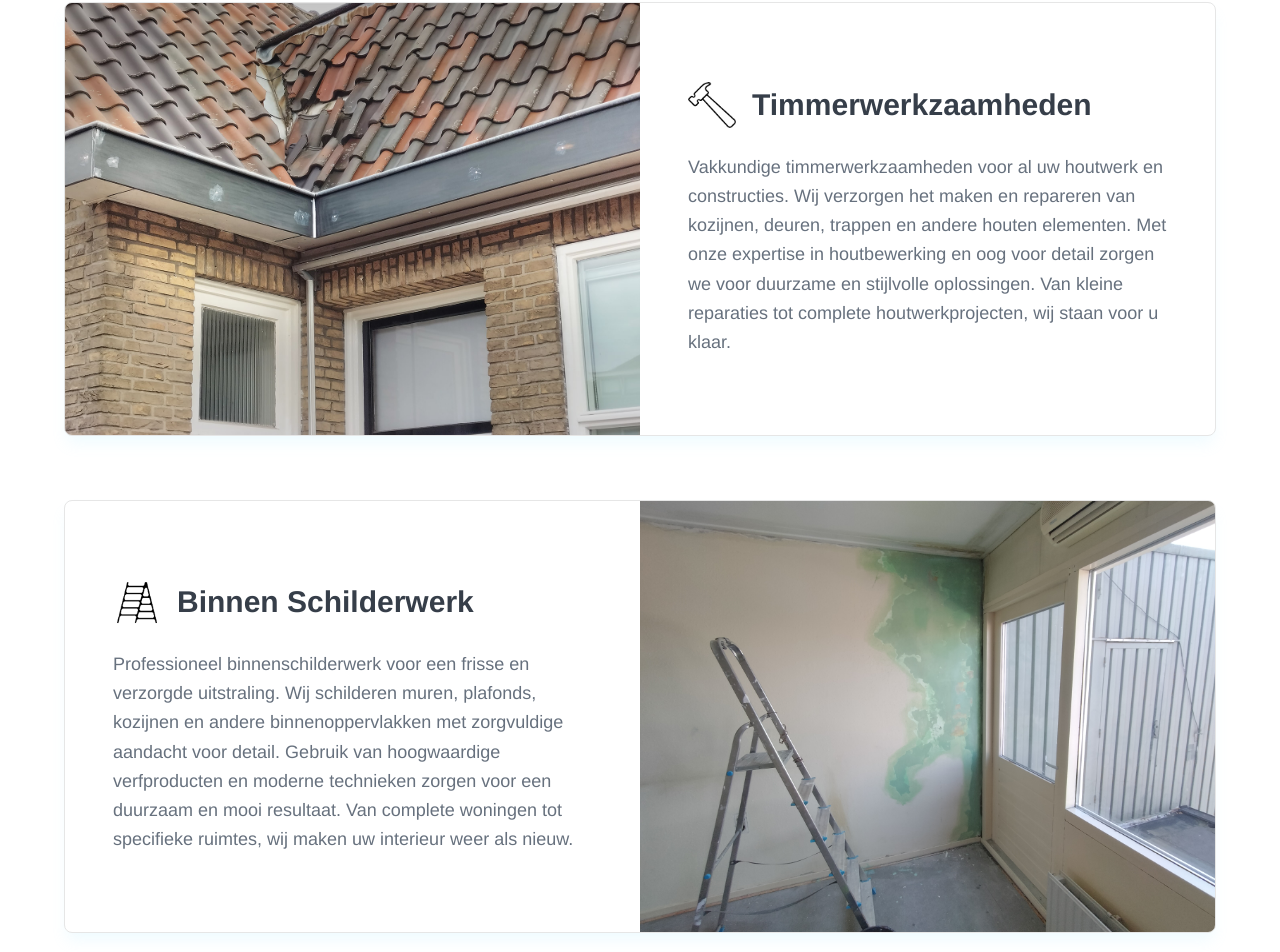
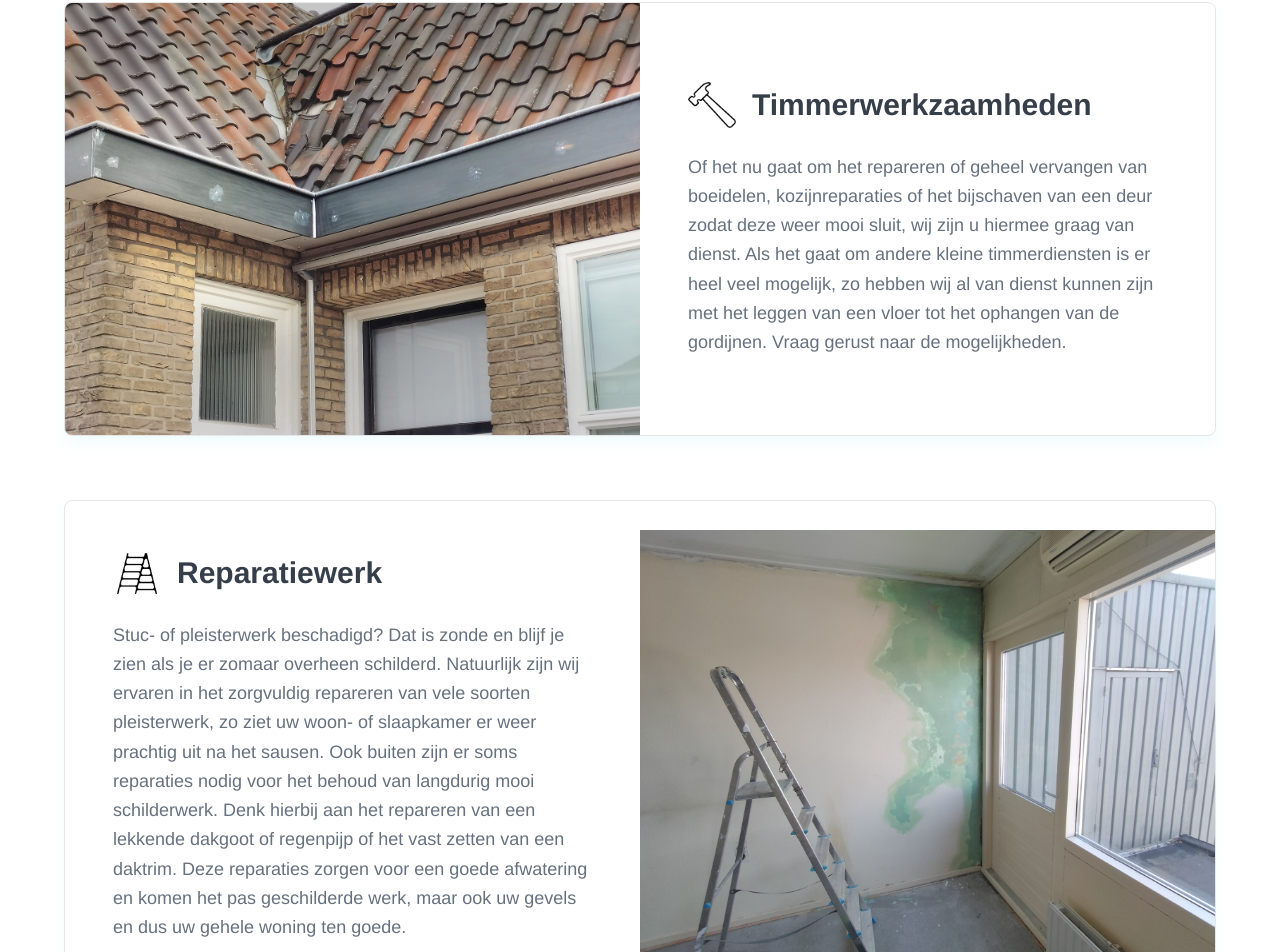
Before and after one commit to karmkoopman/website, a React (Vite) app: page /werkzaamheden in a window 1280 px wide. Shown: the part 1748-2700 px from the top of the page. Built offline with nearby package versions, Linux system fonts and the light colour scheme.

Commit message:
Revise descriptions and titles in Services component for enhanced clarity and detail

```diff
--- a/src/components/Services.tsx
+++ b/src/components/Services.tsx
@@ -34,13 +34,13 @@ const Services = () => {
     {
       icon: <img src={timmermanIcon} alt="Timmerman" className="h-12 w-12 object-contain" />,
       title: "Timmerwerkzaamheden",
-      description: "Vakkundige timmerwerkzaamheden voor al uw houtwerk en constructies. Wij verzorgen het maken en repareren van kozijnen, deuren, trappen en andere houten elementen. Met onze expertise in houtbewerking en oog voor detail zorgen we voor duurzame en stijlvolle oplossingen. Van kleine reparaties tot complete houtwerkprojecten, wij staan voor u klaar.",
+      description: "Of het nu gaat om het repareren of geheel vervangen van boeidelen, kozijnreparaties of het bijschaven van een deur zodat deze weer mooi sluit, wij zijn u hiermee graag van dienst. Als het gaat om andere kleine timmerdiensten is er heel veel mogelijk, zo hebben wij al van dienst kunnen zijn met het leggen van een vloer tot het ophangen van de gordijnen. Vraag gerust naar de mogelijkheden.",
       image: boeideelImage
     },
     {
       icon: <img src={reparatiesIcon} alt="Reparaties" className="h-12 w-12 object-contain" />,
-      title: "Binnen Schilderwerk",
-      description: "Professioneel binnenschilderwerk voor een frisse en verzorgde uitstraling. Wij schilderen muren, plafonds, kozijnen en andere binnenoppervlakken met zorgvuldige aandacht voor detail. Gebruik van hoogwaardige verfproducten en moderne technieken zorgen voor een duurzaam en mooi resultaat. Van complete woningen tot specifieke ruimtes, wij maken uw interieur weer als nieuw.",
+      title: "Reparatiewerk",
+      description: "Stuc- of pleisterwerk beschadigd? Dat is zonde en blijf je zien als je er zomaar overheen schilderd. Natuurlijk zijn wij ervaren in het zorgvuldig repareren van vele soorten pleisterwerk, zo ziet uw woon- of slaapkamer er weer prachtig uit na het sausen. Ook buiten zijn er soms reparaties nodig voor het behoud van langdurig mooi schilderwerk. Denk hierbij aan het repareren van een lekkende dakgoot of regenpijp of het vast zetten van een daktrim. Deze reparaties zorgen voor een goede afwatering en komen het pas geschilderde werk, maar ook uw gevels en dus uw gehele woning ten goede.",
       image: stucwerkImage
     }
   ];
```
